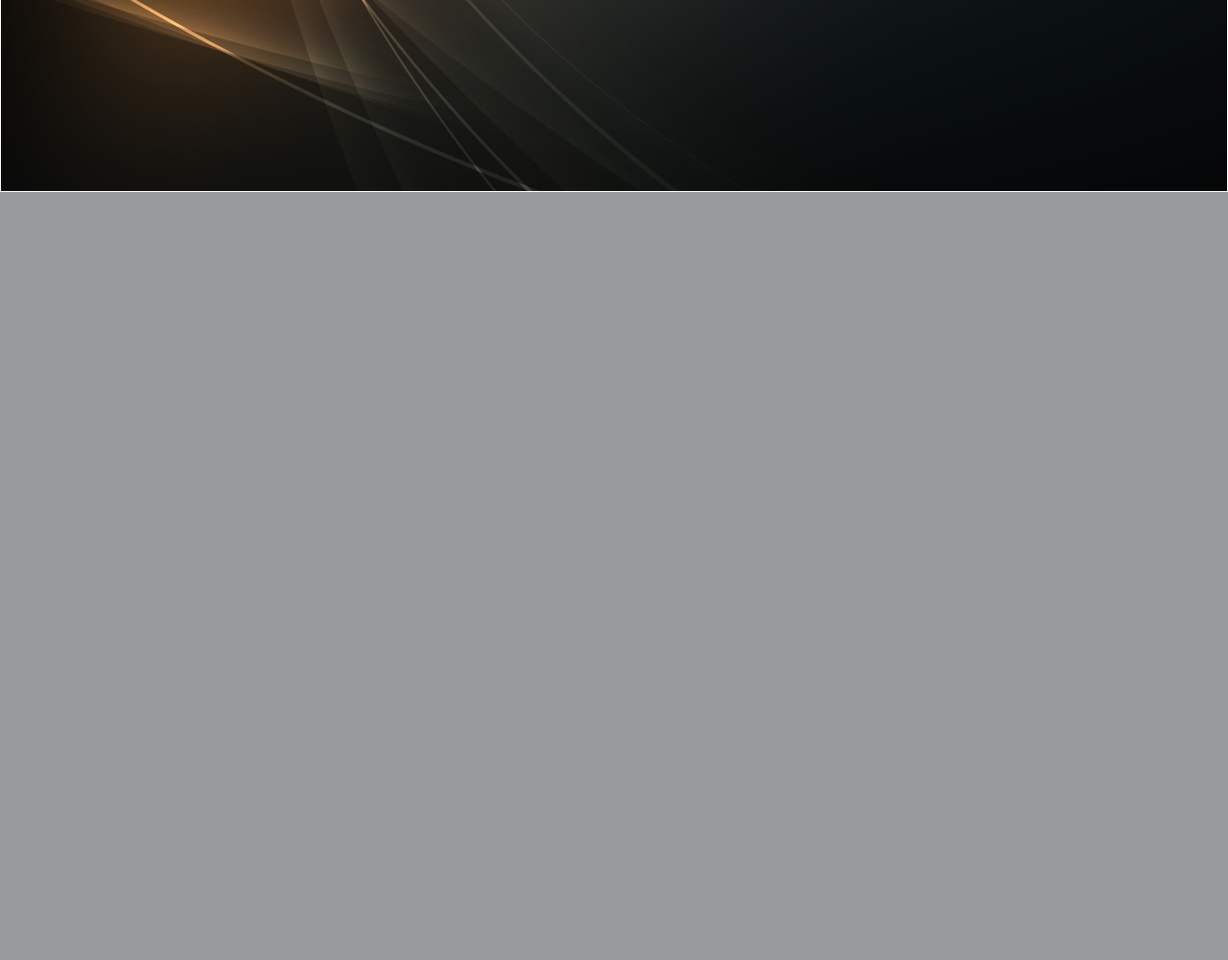
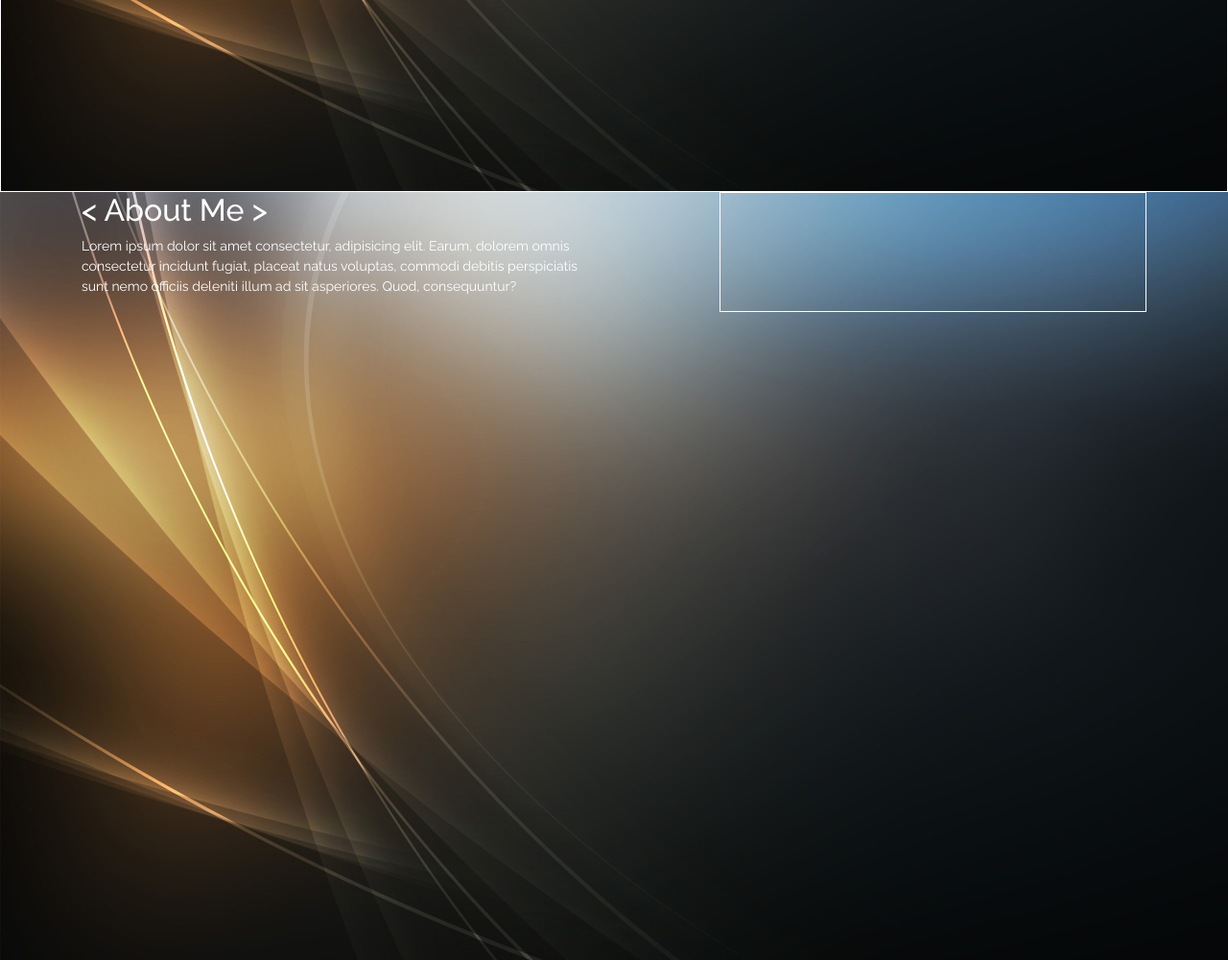
Before and after one commit to alirezasyed/myPortfolio, a PHP site: page / in a window 1280 px wide. Shown: the part 600-1600 px from the top of the page at 96% size. Before the commit the page ends 800 px from the top, so only its background shows below. Run offline with PHP 8.4, Linux system fonts and the light colour scheme; some libraries are stand-ins or nearby versions.

Commit message:
ajoute de section de about

```diff
--- a/css/styles.css
+++ b/css/styles.css
@@ -108,7 +108,7 @@
 }
 
 .btn-projet:hover {
-    background-color: #129CF3;
+    background-color: #6464b9;
     color: #fff;
 }
 
@@ -143,3 +143,16 @@
     border: 1px solid #fff;
     width: 100%;
 }
+
+
+/* ================ About ===================*/
+
+#about {
+    height: 100%;
+}
+
+#about .about-image {
+    width: 100%;
+    height: 100%;
+    border: 1px solid #fff;
+}
--- a/index.html
+++ b/index.html
@@ -162,7 +162,7 @@
 
                 <div class="col-md-3 col-md-offset-1">
 
-                    <div class="header-iphone">
+                    <div class="header-img">
 
                         <img src="images/" alt="">
 
@@ -174,7 +174,39 @@
 
     </header>
 
+    <!-- About -->
+    <section id="about">
+        <div class="container">
 
+            <div class="row">
+
+                <div class="col-md-6">
+
+                    <div class="section-title">
+
+                        <h2>&lt About Me &gt</h2>
+                        <p>Lorem ipsum dolor sit amet consectetur, adipisicing elit. Earum, dolorem omnis consectetur incidunt fugiat, placeat natus voluptas, commodi debitis perspiciatis sunt nemo officiis deleniti illum ad sit asperiores. Quod, consequuntur?</p>
+
+                    </div>
+
+                </div>
+
+                <div class="col-md-5 offset-md-1">
+
+                    <div class="about-image">
+
+                        <img src="" alt="">
+
+                    </div>
+
+                </div>
+
+
+            </div>
+
+        </div>
+
+    </section>
 
 
 
```
